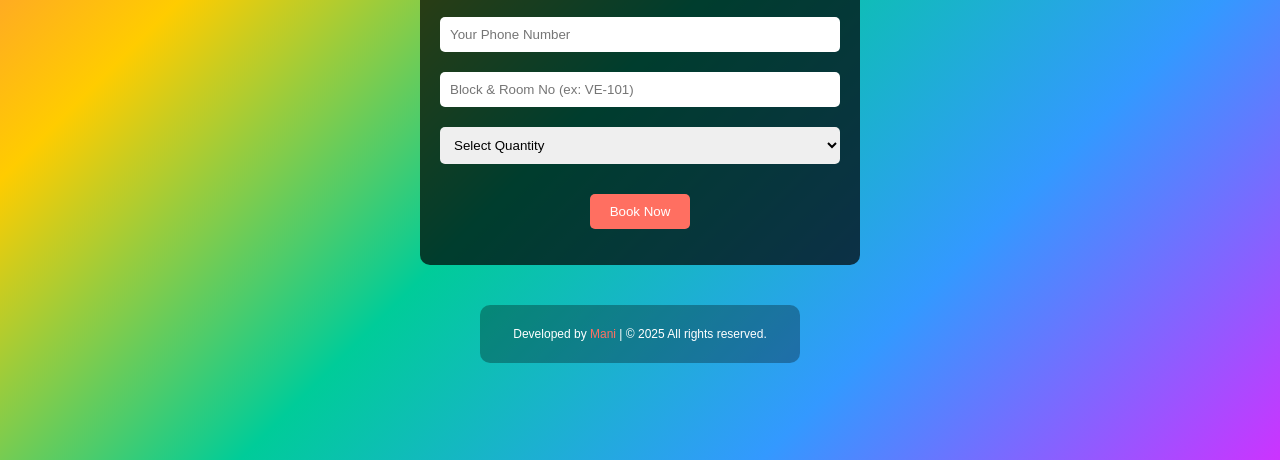
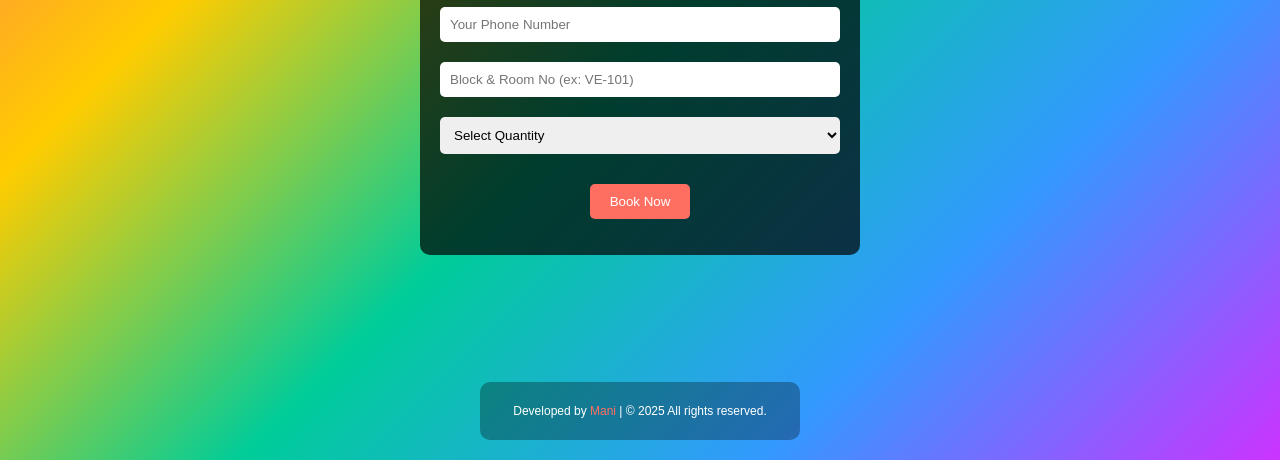
Before and after one commit to Manikanteswar1/Holicolours, a website: page public/index.html in a window 1280 px wide. Shown: the part 340-800 px from the top of the page. Drawn offline with Linux system fonts and the light colour scheme.

```diff
--- a/public/index.html
+++ b/public/index.html
@@ -16,6 +16,12 @@
       margin: 0;
       padding: 0;
       min-height: 100vh;
+      display: flex;
+      flex-direction: column;
+    }
+
+    .wrapper {
+      flex: 1;
       display: flex;
       flex-direction: column;
       justify-content: center;
@@ -49,7 +55,6 @@
       margin-top: 20px;
       border-radius: 5px;
       cursor: pointer;
-      /* Button is not full-width */
     }
 
     button:hover {
@@ -72,10 +77,10 @@
       background: rgba(0, 0, 0, 0.3);
       padding: 10px;
       border-radius: 10px;
-      margin-top: 20px;
       width: 90%;
       max-width: 300px;
       font-size: 12px;
+      margin: 20px auto;
     }
 
     footer a {
@@ -118,6 +123,7 @@
   </style>
 </head>
 <body>
+  <div class="wrapper">
     <div class="container">
       <p class="delivery-text">Comfortable Doorstep Delivery</p>
       <h1>Holi 1/2kg 5-Colour Combo @129Rs/- </h1>
@@ -137,10 +143,11 @@
       </form>
       <p id="message"></p>
     </div>
+  </div>
 
   <!-- Footer -->
   <footer>
-    <p>Developed by <a >Mani</a> | &copy; 2025 All rights reserved.</p>
+    <p>Developed by <a>Mani</a> | &copy; 2025 All rights reserved.</p>
   </footer>
 
   <script>
```
Lines whose indentation alone changed are shown as unchanged.
